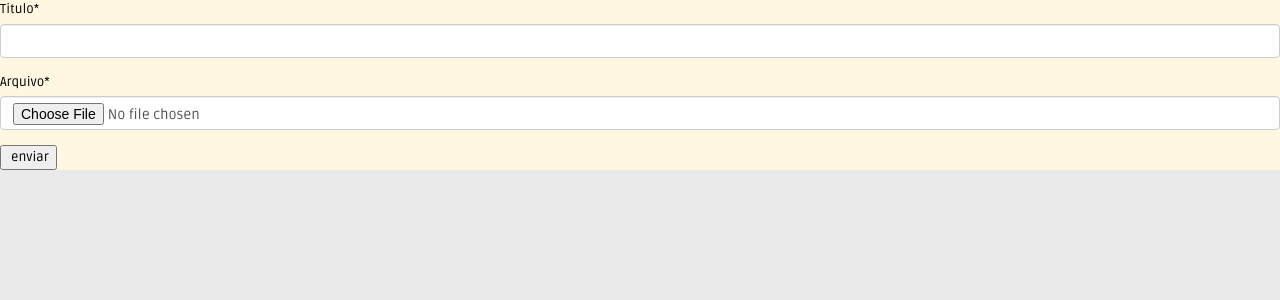
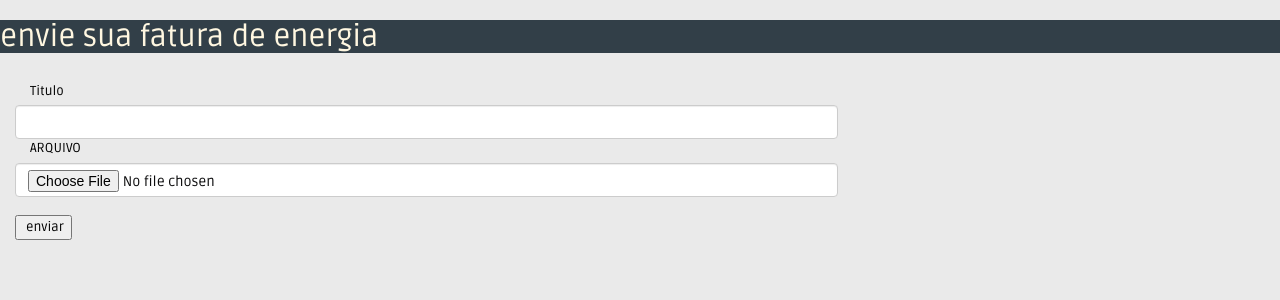
Before and after one commit to Basilio40/BOVEN, a Django app: page /upfatura/ in a window 1280 px wide. Shown: the top 300 px of the page. Run offline with Django 3.2, Linux system fonts and the light colour scheme; some libraries are stand-ins or nearby versions.

Commit message:
ajuste upfatura 1

```diff
--- a/core/templates/core/upfaturas.html
+++ b/core/templates/core/upfaturas.html
@@ -4,8 +4,25 @@
 
 {% block content %}
 
-<form action="{% url 'upfatura'%}" method="POST" enctype="multipart/form-data" style="background-color: #FFF7E1;color: black;">{% csrf_token %}
-    {{up|crispy}}
+<form action="{% url 'upfatura'%}" method="POST"  enctype="multipart/form-data" style="background-color: #FFF7E1;color: black;">{% csrf_token %}
+
+    <h2 class="form-login-heading" style="background-color:#323F48;color:#FFF7E1">envie sua fatura de energia</h2>
+    <div class="col-sm-8 col-lg-8">
+        <br>
+        <label class="col-sm-2 col-sm-2 control-label" style="color:black;">
+          Titulo
+        </label>
+        <input  style="color: rgb(13, 13, 14);" type="text"  class="form-control" name="minha_imagem">
+    </div>
+    <div class="col-sm-8 col-lg-8">
+        <label class="col-sm-2 col-sm-2 control-label" style="color:black;">
+          ARQUIVO
+        </label>
+        <input  style="color: rgb(13, 13, 14);" type="file"  class="form-control" name="meu_arq">
+        <br>
     <input type="submit" value=" enviar">
+    <br>
+</div>
+</form>
 
 {% endblock content %}
--- a/core/views.py
+++ b/core/views.py
@@ -70,11 +70,13 @@
     if request.method == "GET":
         return render(request, "core/upfaturas.html",context)
     elif request.method == "POST":
-        file = request.FILES.get("my_file")
+        titulo = request.POST.get("minha_imagem")
+        file = request.FILES.get("meu_arq")
+        print(file)
 
-        mf = MinhasFaturas(title= "minha_imagem", arq=file)
+        mf = MinhasFaturas(titulo= "minha_imagem", arquivo = file)
         mf.save()
-        return render(request, "core/upfaturas.html",context)
+        return redirect('index')
 
 @csrf_exempt
 def calculo(request):
```
